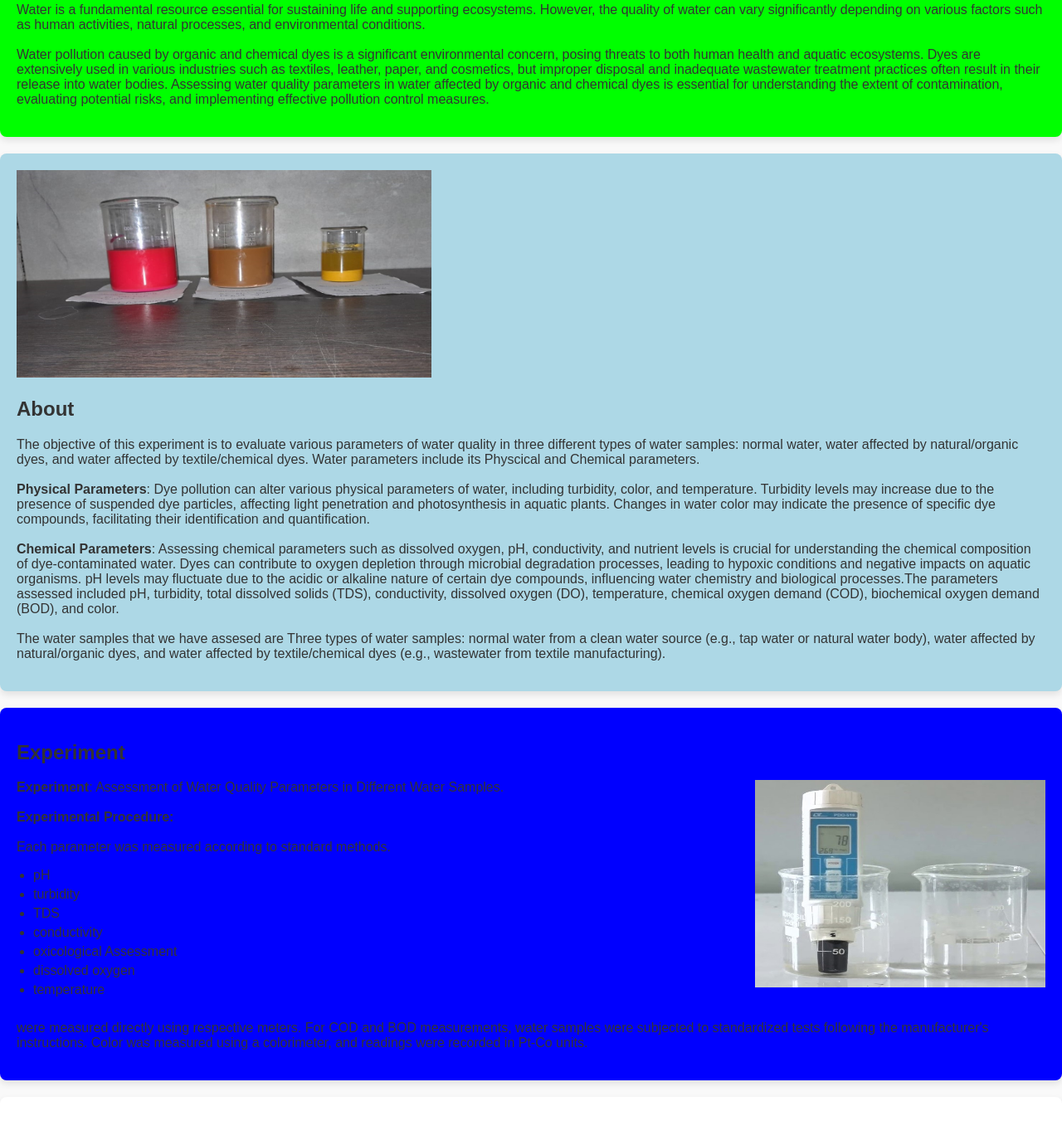
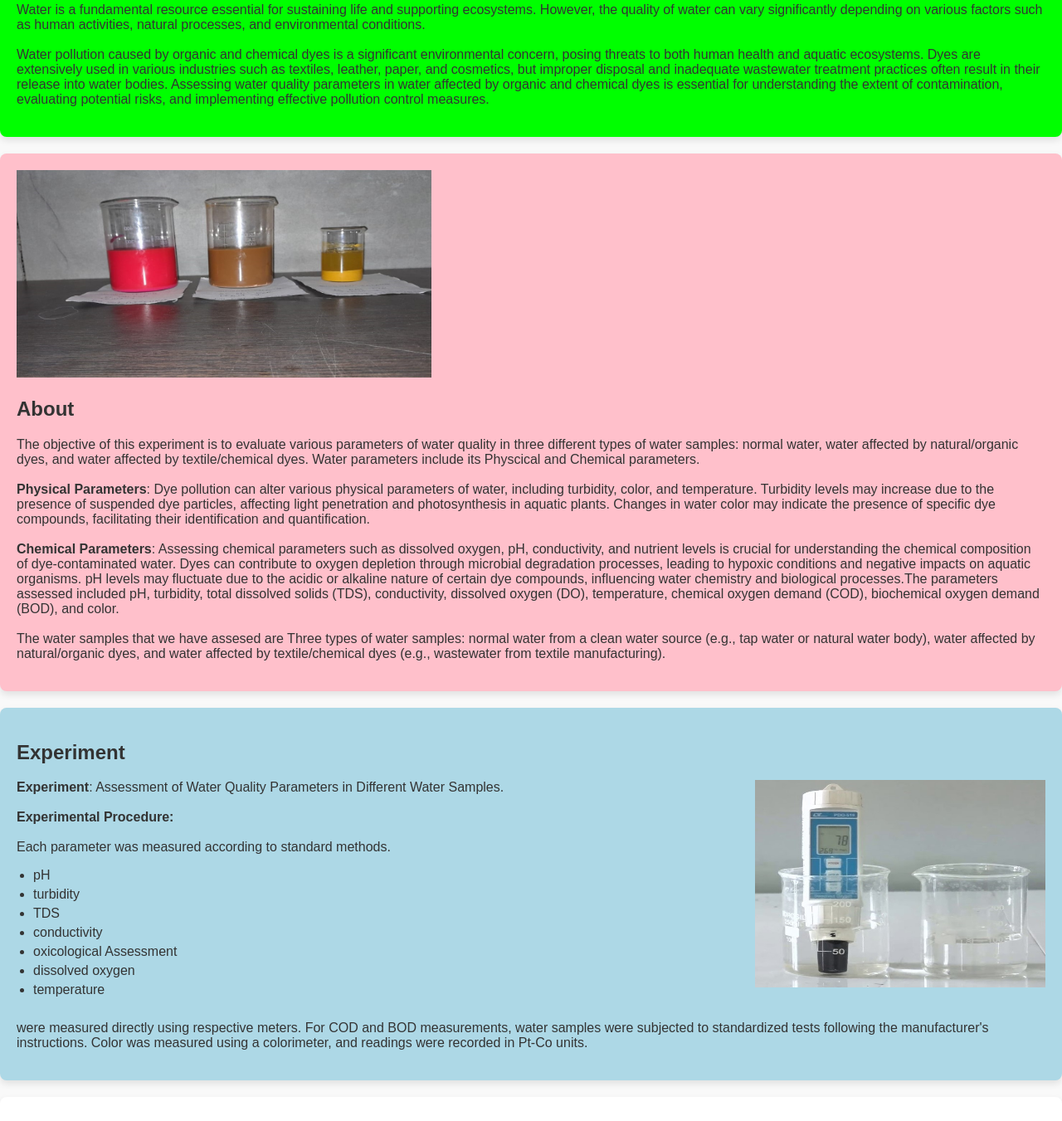
Before and after one commit to ArogyaManas/ECMP, a plain HTML site: page index.html in a window 1280 px wide. Shown: the part 329-1680 px from the top of the page at 83% size. Drawn offline with Linux system fonts and the light colour scheme.

Commit message:
Update index.html

```diff
--- a/index.html
+++ b/index.html
@@ -133,7 +133,7 @@
         <p> Water is a fundamental resource essential for sustaining life and supporting ecosystems. However, the quality of water can vary significantly depending on various factors such as human activities, natural processes, and environmental conditions.<br><br> Water pollution caused by organic and chemical dyes is a significant environmental concern, posing threats to both human health and aquatic ecosystems. Dyes are extensively used in various industries such as textiles, leather, paper, and cosmetics, but improper disposal and inadequate wastewater treatment practices often result in their release into water bodies. Assessing water quality parameters in water affected by organic and chemical dyes is essential for understanding the extent of contamination, evaluating potential risks, and implementing effective pollution control measures.</p>
     </section>
 
-    <section id="about" style="background-color: #ADD8E6;">
+    <section id="about" style="background-color: #FFC0CB;">
  <img src="AboutMP.jpeg" alt="3 Beakers filled with different Water samples" width="500" height="250">
 
         <h2>About</h2>
@@ -141,7 +141,7 @@
 <br><br><b>Chemical Parameters</b>: Assessing chemical parameters such as dissolved oxygen, pH, conductivity, and nutrient levels is crucial for understanding the chemical composition of dye-contaminated water. Dyes can contribute to oxygen depletion through microbial degradation processes, leading to hypoxic conditions and negative impacts on aquatic organisms. pH levels may fluctuate due to the acidic or alkaline nature of certain dye compounds, influencing water chemistry and biological processes.The parameters assessed included pH, turbidity, total dissolved solids (TDS), conductivity, dissolved oxygen (DO), temperature, chemical oxygen demand (COD), biochemical oxygen demand (BOD), and color. <br><br>The water samples that we have assesed are Three types of water samples: normal water from a clean water source (e.g., tap water or natural water body), water affected by natural/organic dyes, and water affected by textile/chemical dyes (e.g., wastewater from textile manufacturing).
 </section>
 
-    <section id="experiment"style="background-color: #0000FF;" style="color: white;">
+    <section id="experiment"style="background-color: #ADD8E6;" style="color: white;">
         <h2>Experiment</h2>
 <img src="DoMP.jpg" alt="Dissolved Oxygen measuring" width="350" height="250" align=right>
          <p><b>Experiment</b>: Assessment of Water Quality Parameters in Different Water Samples.<br><br>
```
